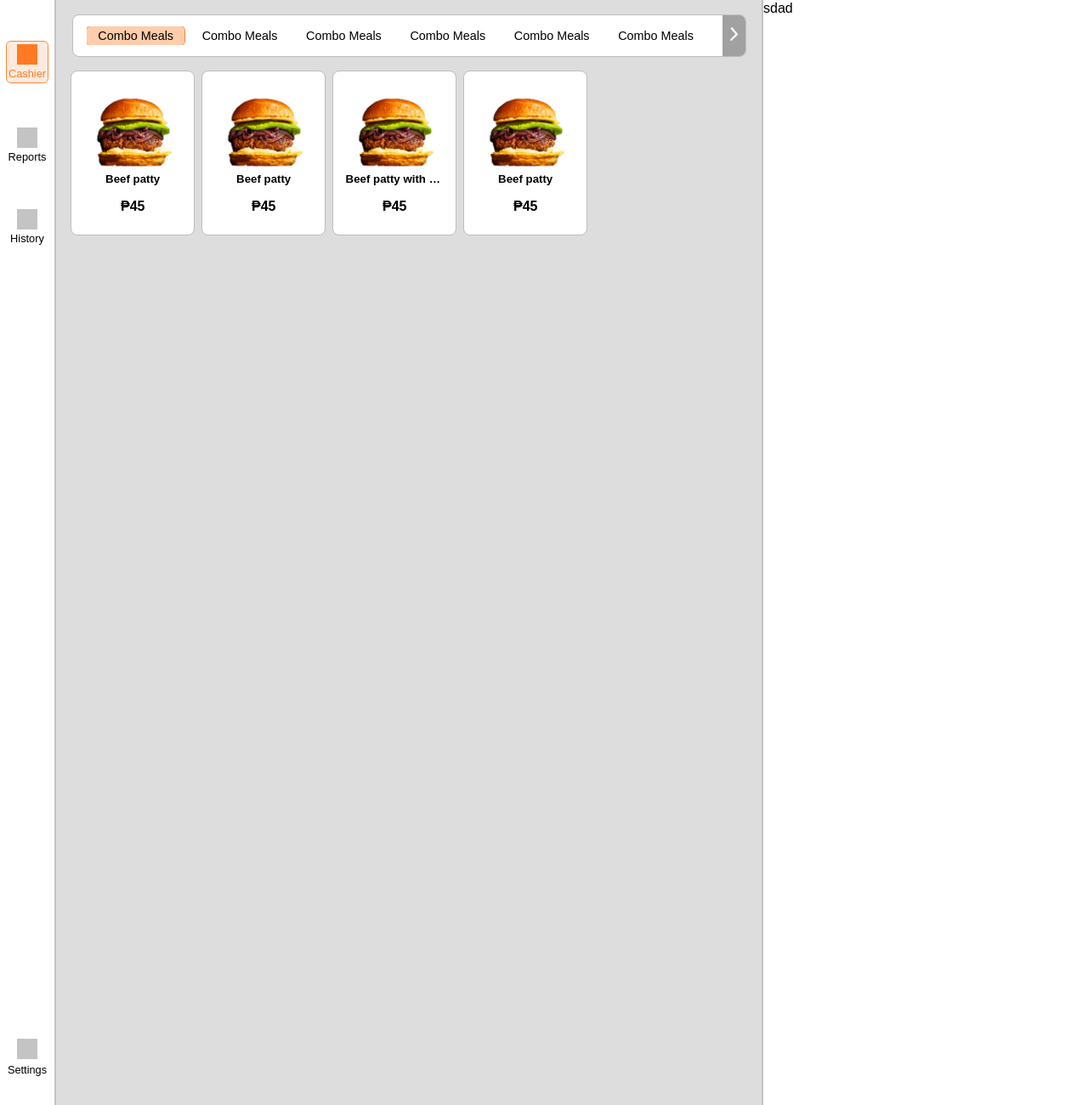
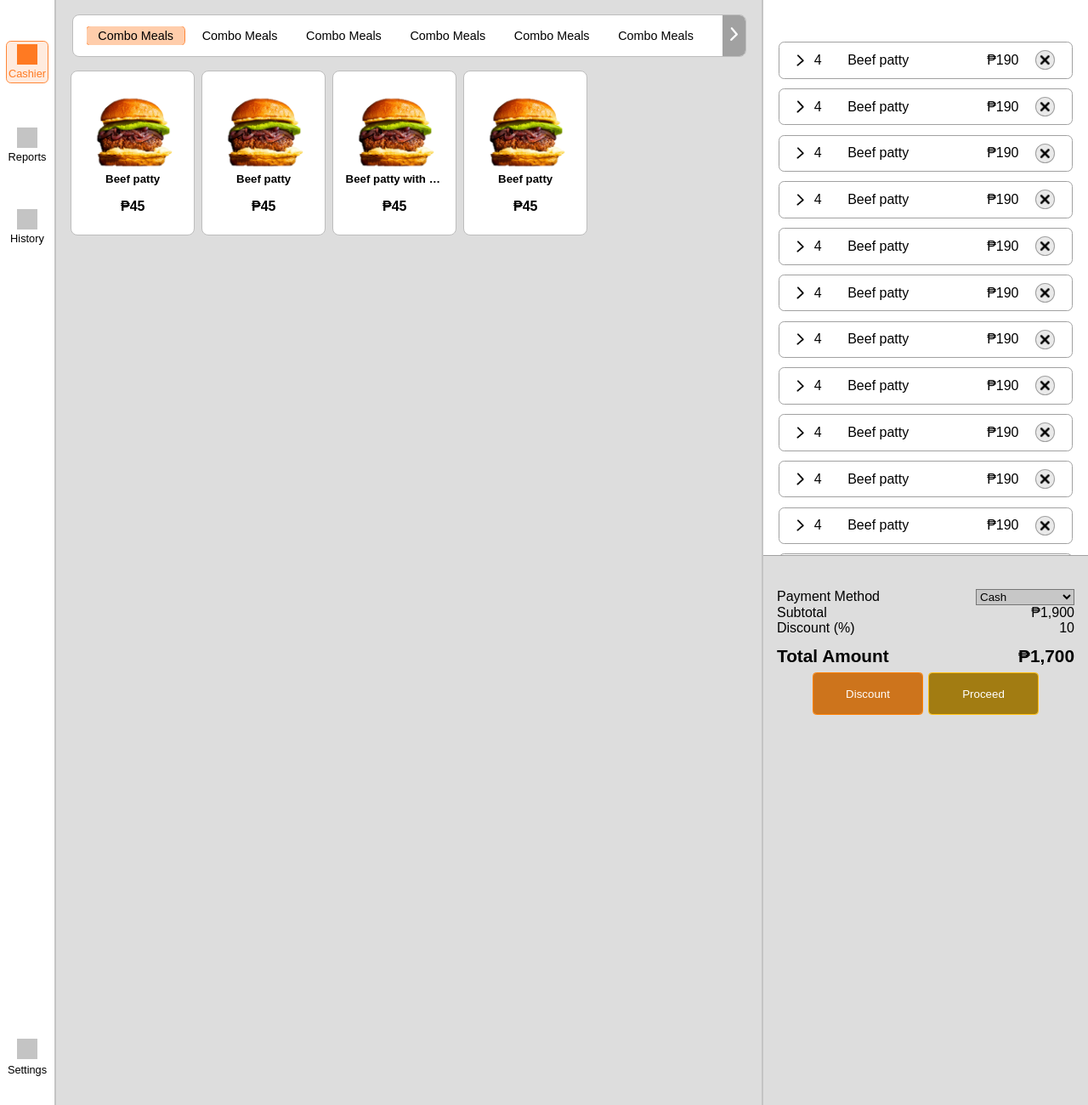
Before and after one commit to hikusama/chef-Jose-POS, a PHP site: page /pannel/cashier.html in a window 1280 px wide. Shown: the part 63-1363 px from the top of the page at 85% size. Run offline with PHP 8.4, Linux system fonts and the light colour scheme.

Commit message:
98% cashier UI

```diff
--- a/UX/script.js
+++ b/UX/script.js
@@ -74,10 +74,10 @@ $(document).ready(function () {
     $(".category_nav_inner li:nth-child(1)").addClass("prod_nav")
 
 
-    $(".products li").click(function (e) {
+    $(".products .category_nav_inner li").click(function (e) {
         e.preventDefault();
 
-        $(".products li").removeClass("prod_nav");
+        $(".products .category_nav_inner li").removeClass("prod_nav");
 
 
         $(this).addClass("prod_nav")
--- a/pannel/cashier.html
+++ b/pannel/cashier.html
@@ -102,7 +102,178 @@
                     </ol>
                 </div>
             </div>
-            <div class="counting">sdad</div>
+            <div class="counting">
+                <!-- <div class="counting_header"></div> -->
+                <div id="counter_body">
+                    <ol>
+                        <li>
+                            <p><img src="../image/dropdown.png" alt="dropdown"></p>
+                            <p>4</p>
+                            <p>Beef patty</p>
+                            <p>₱190</p>
+                            <div><i><img src="../image/remove.png" alt="X"></i></div>
+                        </li>
+                        <li></li>
+                    </ol>
+                    <ol>
+                        <li>
+                            <p><img src="../image/dropdown.png" alt="dropdown"></p>
+                            <p>4</p>
+                            <p>Beef patty</p>
+                            <p>₱190</p>
+                            <div><i><img src="../image/remove.png" alt="X"></i></div>
+                        </li>
+                        <li></li>
+                    </ol>
+                    <ol>
+                        <li>
+                            <p><img src="../image/dropdown.png" alt="dropdown"></p>
+                            <p>4</p>
+                            <p>Beef patty</p>
+                            <p>₱190</p>
+                            <div><i><img src="../image/remove.png" alt="X"></i></div>
+                        </li>
+                        <li></li>
+                    </ol>
+                    <ol>
+                        <li>
+                            <p><img src="../image/dropdown.png" alt="dropdown"></p>
+                            <p>4</p>
+                            <p>Beef patty</p>
+                            <p>₱190</p>
+                            <div><i><img src="../image/remove.png" alt="X"></i></div>
+                        </li>
+                        <li></li>
+                    </ol>
+                    <ol>
+                        <li>
+                            <p><img src="../image/dropdown.png" alt="dropdown"></p>
+                            <p>4</p>
+                            <p>Beef patty</p>
+                            <p>₱190</p>
+                            <div><i><img src="../image/remove.png" alt="X"></i></div>
+                        </li>
+                        <li></li>
+                    </ol>
+                    <ol>
+                        <li>
+                            <p><img src="../image/dropdown.png" alt="dropdown"></p>
+                            <p>4</p>
+                            <p>Beef patty</p>
+                            <p>₱190</p>
+                            <div><i><img src="../image/remove.png" alt="X"></i></div>
+                        </li>
+                        <li></li>
+                    </ol>
+                    <ol>
+                        <li>
+                            <p><img src="../image/dropdown.png" alt="dropdown"></p>
+                            <p>4</p>
+                            <p>Beef patty</p>
+                            <p>₱190</p>
+                            <div><i><img src="../image/remove.png" alt="X"></i></div>
+                        </li>
+                        <li></li>
+                    </ol>
+                    <ol>
+                        <li>
+                            <p><img src="../image/dropdown.png" alt="dropdown"></p>
+                            <p>4</p>
+                            <p>Beef patty</p>
+                            <p>₱190</p>
+                            <div><i><img src="../image/remove.png" alt="X"></i></div>
+                        </li>
+                        <li></li>
+                    </ol>
+                    <ol>
+                        <li>
+                            <p><img src="../image/dropdown.png" alt="dropdown"></p>
+                            <p>4</p>
+                            <p>Beef patty</p>
+                            <p>₱190</p>
+                            <div><i><img src="../image/remove.png" alt="X"></i></div>
+                        </li>
+                        <li></li>
+                    </ol>
+                    <ol>
+                        <li>
+                            <p><img src="../image/dropdown.png" alt="dropdown"></p>
+                            <p>4</p>
+                            <p>Beef patty</p>
+                            <p>₱190</p>
+                            <div><i><img src="../image/remove.png" alt="X"></i></div>
+                        </li>
+                        <li></li>
+                    </ol>
+                    <ol>
+                        <li>
+                            <p><img src="../image/dropdown.png" alt="dropdown"></p>
+                            <p>4</p>
+                            <p>Beef patty</p>
+                            <p>₱190</p>
+                            <div><i><img src="../image/remove.png" alt="X"></i></div>
+                        </li>
+                        <li></li>
+                    </ol>
+                    <ol>
+                        <li>
+                            <p><img src="../image/dropdown.png" alt="dropdown"></p>
+                            <p>4</p>
+                            <p>Beef patty</p>
+                            <p>₱190</p>
+                            <div><i><img src="../image/remove.png" alt="X"></i></div>
+                        </li>
+                        <li></li>
+                    </ol>
+                    <ol>
+                        <li>
+                            <p><img src="../image/dropdown.png" alt="dropdown"></p>
+                            <p>4</p>
+                            <p>Beef patty</p>
+                            <p>₱190</p>
+                            <div><i><img src="../image/remove.png" alt="X"></i></div>
+                        </li>
+                        <li></li>
+                    </ol>
+                    <ol>
+                        <li>
+                            <p><img src="../image/dropdown.png" alt="dropdown"></p>
+                            <p>4</p>
+                            <p>Beef patty</p>
+                            <p>₱190</p>
+                            <div><i><img src="../image/remove.png" alt="X"></i></div>
+                        </li>
+                        <li></li>
+                    </ol>
+                </div>
+                <div class="totaling">
+                    <section>
+                        <li>Payment Method</li>
+                        <li>
+                            <select name="paymentmethod" id="pm">
+                                <option value="Cash">Cash</option>
+                                <option value="Digital_Payment">Digital Payment</option>
+                            </select>
+                        </li>
+                    </section>
+                    <section>
+                        <li>Subtotal</li>
+                        <li>₱1,900</li>
+                    </section>
+                    <section>
+                        <li>Discount (%)</li>
+                        <li>10</li>
+                    </section>
+                    <section >
+                        <li>Total Amount</li>
+                        <li>₱1,700</li>
+                    </section>
+                    <section>
+                        <button id="discount">Discount</button>
+                        <button id="proceed">Proceed</button>
+                    </section>
+                </div>
+            </div>
         </div>
 
     </div>
--- a/style.css
+++ b/style.css
@@ -1,32 +1,38 @@
-*{
+* {
     margin: 0;
     padding: 0;
 }
-a{
+
+a {
     text-decoration: none;
 }
-body{
+
+body {
     height: 100vh;
     color: rgb(0, 0, 0);
     font-family: sans-serif;
 }
-#header{
+
+#header {
     z-index: 1;
     background-color: white;
     width: 100%;
     border-bottom: rgba(0, 0, 0, 0.233) 2px solid;
     position: absolute;
 }
-.header_inner{
+
+.header_inner {
     height: 3.8rem;
     display: flex;
     justify-content: space-between;
 }
-#header section:nth-child(1) li:nth-child(1){
+
+#header section:nth-child(1) li:nth-child(1) {
     display: grid;
     place-items: center;
 }
-#header section:nth-child(1){
+
+#header section:nth-child(1) {
     padding-right: 2rem;
     column-gap: 2rem;
     display: grid;
@@ -34,7 +40,8 @@ body{
     place-items: center;
     width: 60%;
 }
-#header section #search{
+
+#header section #search {
     border-radius: .4rem;
     border: solid 1px rgb(189, 189, 189);
     padding: 0 1rem;
@@ -43,25 +50,29 @@ body{
     min-width: 2rem;
     height: 2.4rem;
 }
-#header section .search{
+
+#header section .search {
     position: relative;
     display: grid;
     place-items: end;
 }
-#header section .search img{
+
+#header section .search img {
     cursor: text;
     top: 50%;
     right: -1%;
-    transform: translate(-50%,-50%);
+    transform: translate(-50%, -50%);
     position: absolute;
     height: 1.5rem;
     width: 1.5rem;
 }
-#header section #search:focus{
+
+#header section #search:focus {
     border: solid 1px black;
 
 }
-#header section:nth-child(2){
+
+#header section:nth-child(2) {
     width: 30%;
     display: flex;
     justify-content: center;
@@ -69,7 +80,8 @@ body{
     /* padding: 0 2rem; */
     align-items: center;
 }
-#header section:nth-child(2) > *{
+
+#header section:nth-child(2)>* {
     border: solid 1px rgba(0, 0, 0, 0.123);
     width: 2.5rem;
     border-radius: .5rem;
@@ -80,11 +92,11 @@ body{
 
 }
 
-#header section li{
+#header section li {
     list-style: none;
 }
 
-#logo{
+#logo {
     height: 2rem;
 }
 
@@ -94,7 +106,7 @@ body{
 
 /* parent column */
 
-.outwrap{
+.outwrap {
     overflow: hidden;
     position: relative;
     height: 100%;
@@ -103,7 +115,7 @@ body{
 
 
 /* first column */
-.side_nav{
+.side_nav {
     overflow: hidden;
     padding-top: 7rem;
     border-right: solid rgba(0, 0, 0, 0.233) 2px;
@@ -118,13 +130,15 @@ body{
     /* font-variant: small-caps; */
 
 }
-.side_nav li,.inner_side_nav_settings{
+
+.side_nav li,
+.inner_side_nav_settings {
     height: 3rem;
     width: 3rem;
     position: relative;
 }
 
-.side_nav img{
+.side_nav img {
     height: 1.2rem;
     position: absolute;
     bottom: -.8rem;
@@ -132,11 +146,11 @@ body{
     animation-name: roll_in;
     animation-duration: .3s;
     animation-iteration-count: 1;
-    transform: translateX(-6rem) rotate(0) ;
+    transform: translateX(-6rem) rotate(0);
 }
 
 
-.bgsect{
+.bgsect {
     height: 100%;
     width: 100%;
     z-index: 1;
@@ -144,66 +158,74 @@ body{
     background-color: rgb(255 104 3 / 13%);
     outline: solid rgba(255, 104, 3, 0.795) 1px;
     border: none;
-    border-radius: .3rem ;
+    border-radius: .3rem;
     animation-name: roll_in;
     animation-duration: 1s;
     animation-iteration-count: 1;
-    transform: translateX(0) rotate(0) ;
+    transform: translateX(0) rotate(0);
 
 }
 
-.on_select{
+.on_select {
     color: rgba(255, 104, 3, 0.856);
 
 }
-.on_select i{
+
+.on_select i {
     background-color: rgba(255, 104, 3, 0.856) !important;
 }
 
 @keyframes roll_in {
-    0%{
+    0% {
         opacity: 0%;
-        transform: translateX(-5rem) rotate(30deg)  ;
+        transform: translateX(-5rem) rotate(30deg);
     }
 
 }
-.textdp{
+
+.textdp {
     position: relative;
     z-index: 2;
     text-align: center;
 }
-.side_nav li{
+
+.side_nav li {
     cursor: pointer;
 }
-.side_nav li:hover{
+
+.side_nav li:hover {
     transition: .3s;
     color: rgba(255, 104, 3, 0.795);
 }
-.side_nav li:hover i{
+
+.side_nav li:hover i {
     background-color: rgba(255, 104, 3, 0.856) !important;
     transition: .3s;
 }
 
-.inner_side_nav{
+.inner_side_nav {
     display: flex;
-    flex-direction:column ;
+    flex-direction: column;
     row-gap: 3rem;
     align-items: center;
 
 }
-.inner_side_nav_settings{
+
+.inner_side_nav_settings {
     transform: translateY(-9rem);
     width: 100%;
     display: grid;
     place-items: center;
 }
-.side_nav li{
+
+.side_nav li {
     display: grid;
     place-items: center;
     list-style: none;
     font-size: .8rem;
 }
-.side_nav i{
+
+.side_nav i {
 
     display: inline-block;
     height: 1.5rem;
@@ -213,7 +235,7 @@ body{
 
 /* second column */
 
-.products{
+.products {
     padding-left: 4.2rem;
     background-color: rgb(221, 221, 221);
     height: 100%;
@@ -222,14 +244,14 @@ body{
 
 /* third column */
 
-.counting{
+.counting {
     padding-top: 4rem;
     background-color: rgb(255, 255, 255);
     height: 100%;
     border-left: solid rgba(0, 0, 0, 0.233) 2px;
 }
 
-.middle_side{
+.middle_side {
     display: grid;
     width: 100%;
     height: 100%;
@@ -242,25 +264,26 @@ body{
 
 
 
-.category_cont{
+.category_cont {
     display: grid;
     place-items: center;
     padding: 1rem 2rem 0 2rem;
 }
 
-.category_nav{
+.category_nav {
     height: fit-content;
     border-radius: .5rem;
     border: solid rgb(189, 189, 189) 1px;
     background-color: white;
     place-items: center;
-    padding: .8rem 2.5rem .8rem 1rem ;
+    padding: .8rem 2.5rem .8rem 1rem;
     white-space: nowrap;
     position: relative;
     width: 96%;
     overflow: hidden;
 }
-.category_nav_inner{
+
+.category_nav_inner {
     height: 100%;
     width: 100%;
     gap: .5rem;
@@ -268,15 +291,16 @@ body{
     justify-content: flex-start;
     overflow-x: scroll;
 }
-.category_nav_inner li{
+
+.category_nav_inner li {
     cursor: pointer;
     border-radius: .3rem;
     padding: .2rem .8rem;
 }
-.category_nav_inner li:nth-child(1){
 
-}
-.prod_nav{
+
+
+.prod_nav {
     background-color: rgba(255, 104, 3, 0.329);
     outline: solid 1px rgba(255, 104, 3, 0.795);
     border: none;
@@ -284,12 +308,13 @@ body{
 }
 
 
-.category_nav_new{
-    overflow:visible ;
+.category_nav_new {
+    overflow: visible;
     flex-wrap: wrap;
     justify-content: center;
 }
-#allcategory_open{
+
+#allcategory_open {
     position: absolute;
     right: 0;
     top: 0;
@@ -298,58 +323,65 @@ body{
     background-color: rgb(161, 161, 161);
     width: 2em;
 }
-#allcategory_open img{
+
+#allcategory_open img {
     height: 1rem;
 
 }
-#allcategory_open:hover{
+
+#allcategory_open:hover {
     background-color: rgb(189, 189, 189);
     cursor: pointer;
 }
-.category_nav_inner::-webkit-scrollbar{
+
+.category_nav_inner::-webkit-scrollbar {
     display: none;
 }
-.category_nav li{
+
+.category_nav li {
     list-style: none;
     font-size: .9rem;
 }
-.header_inner section:nth-child(2) li:hover img{
+
+.header_inner section:nth-child(2) li:hover img {
     transform: scale(.8);
     transition: .3s;
 
 }
-.header_inner section:nth-child(2) li:hover{
+
+.header_inner section:nth-child(2) li:hover {
     background-color: rgb(189, 189, 189) !important;
     cursor: pointer;
 
 }
 
-#refresh:hover img{
-    transform: rotate(280deg)  scale(.8);
+#refresh:hover img {
+    transform: rotate(280deg) scale(.8);
     transition: .3s;
 
 }
 
-.header_inner section:nth-child(2) li img{
+.header_inner section:nth-child(2) li img {
     opacity: 80%;
     height: 1.5rem;
 }
 
-img{
+img {
     -webkit-user-drag: none;
     user-select: none;
 }
 
 
 
-.products_content{
+.products_content {
     margin: 1rem;
     display: flex;
     justify-content: flex-start;
     flex-wrap: wrap;
     gap: .5rem;
 }
-.products_content ol{
+
+.products_content ol {
     cursor: pointer;
     background-color: white;
     border: solid 1px rgb(189, 189, 189);
@@ -363,30 +395,186 @@ img{
     border-radius: .5rem;
 
 }
-.products_content ol:hover{
+
+.products_content ol:hover {
     border: solid 1px rgba(255, 104, 3, 0.856);
     background-color: rgba(255, 104, 3, 0.329);
 }
-.products_content ol img{
+
+.products_content ol img {
     height: 6rem;
 }
 
 
-.products_content ol li{
+.products_content ol li {
     width: 100%;
     display: flex;
     place-items: center;
     justify-content: center;
     flex-direction: column;
 }
-.products_content ol h5{
+
+.products_content ol h5 {
     white-space: nowrap;
     text-overflow: ellipsis;
     overflow: hidden;
     width: 80%;
     text-align: center;
 }
-.products_content ol h4{
+
+.products_content ol h4 {
     text-align: center;
     margin-top: 1rem;
 }
+
+
+
+
+
+
+
+
+
+#counter_body {
+    display: flex;
+    place-items: center;
+    flex-direction: column;
+    justify-content: start;
+    row-gap: .7rem;
+    margin-top: 3rem;
+    height: 42%;
+    border-bottom: solid 1px rgb(161, 161, 161);
+    overflow-y: scroll;
+    padding-bottom: 2rem;
+
+}
+
+/* #counter_body::-webkit-scrollbar {
+
+} */
+
+#counter_body ol {
+    width: 90%;
+    list-style: none;
+    height: 2.8rem;
+    border: solid 1px rgb(161, 161, 161);
+    border-radius: .4rem;
+    cursor: pointer;
+}
+
+#counter_body ol:hover {
+    background-color: rgba(216, 216, 216, 0.425);
+}
+
+#counter_body ol li:nth-child(1) {
+    padding: .7rem .5rem;
+    display: grid;
+    grid-template-columns: 10% 12% auto 18% 10%;
+}
+
+#counter_body ol li:nth-child(2) {
+    height: 0;
+
+}
+
+#counter_body ol li>* {
+    display: flex;
+    align-items: center;
+}
+
+#counter_body ol p:nth-child(1) {
+    display: grid;
+    place-items: center;
+}
+
+#counter_body ol p:nth-child(3) {
+    display: grid;
+}
+
+#counter_body ol p img {
+    height: .9rem;
+}
+
+#counter_body i {
+    transform: scale(1.1);
+    cursor: pointer;
+    display: grid;
+    border-radius: 50%;
+    place-items: center;
+    padding: .1rem;
+    height: 1rem;
+    width: 1rem;
+    outline: solid 1px rgb(161, 161, 161);
+    background-color: rgba(161, 161, 161, 0.219);
+}
+
+#counter_body i:hover {
+    transition: .3s;
+    background-color: rgba(161, 161, 161, 0.568);
+
+}
+
+#counter_body i img {
+    transform: rotate(45deg);
+    height: .8rem;
+    width: .8rem;
+}
+
+
+.totaling {
+    padding-top: 10%;
+    background-color: rgb(221, 221, 221);
+    height: 57%;
+    display: flex;
+    flex-direction: column;
+    justify-content: start;
+}
+
+.totaling section {
+    display: flex;
+    justify-content: space-between;
+    padding: 0 1rem;
+}
+.totaling section select{
+    cursor: pointer;
+    background-color: rgb(199, 199, 199);
+}
+.totaling section li{
+    list-style: none;
+}
+
+.totaling section:nth-child(4){
+    margin-top: .8rem;
+    font-weight: 600;
+    font-size: 1.3rem;
+}
+.totaling section:nth-child(5){
+    display: flex;
+    justify-content: center;
+    gap: .5rem;
+    margin-top: .5rem;
+}
+.totaling section:nth-child(5) button{
+    cursor: pointer;
+    height: 3rem;
+    width: 8rem;
+    border-radius: .2rem;
+    border: none;
+    color: white;
+}
+.totaling section:nth-child(5) #discount:hover{
+    background-color:#d4700bbb ;
+    transition: .3s;
+}
+.totaling section:nth-child(5) #proceed:hover{
+    background-color:#a27c12c5 ;
+    transition: .3s;
+}
+.totaling section #discount{
+    outline: solid 1px #ff8000;
+    background-color: #cc6600de;
+}
+.totaling section #proceed{
+    outline: solid 1px #ffbe0a;
+    background-color: #A27C12;
+}
```
Also changed, not shown: image/dropdown.png (added), image/remove.png (added).
